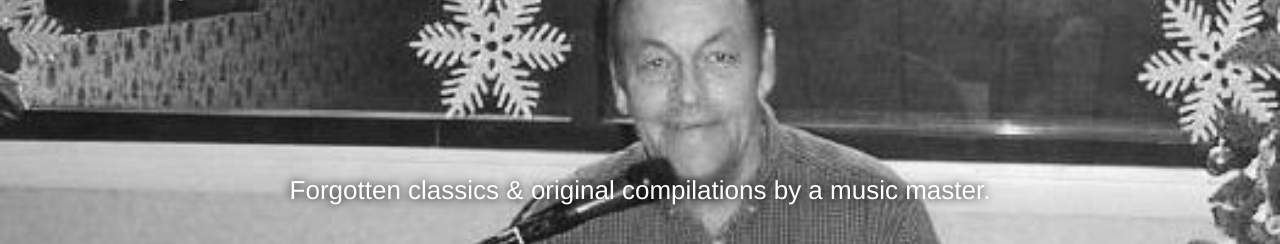
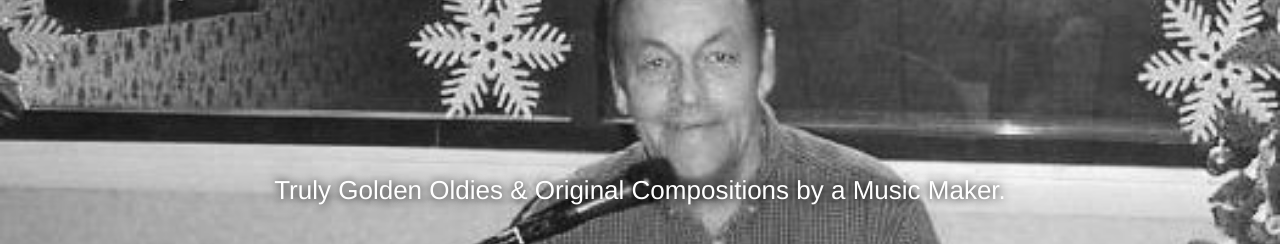
Before and after one commit to alleyway/bobclouse, a website: page index.html in a window 1280 px wide. Shown: the part 73-317 px from the top of the page. Drawn offline with Linux system fonts and the light colour scheme.

Commit message:
adding mp3s

```diff
--- a/index.html
+++ b/index.html
@@ -81,7 +81,7 @@
             <div class="container">
                 <div class="row">
                     <div class="col-md-8 col-md-offset-2">
-                        <p class="intro-text">Forgotten classics & original compilations by a music master.</p>
+                        <p class="intro-text">Truly Golden Oldies & Original Compositions by a Music Maker.</p>
                         <img src="img/yesteryear_logo.png" class="logo_intro"/>
                     </div>
                 </div>
```
Also changed, not shown: 2 other files.
